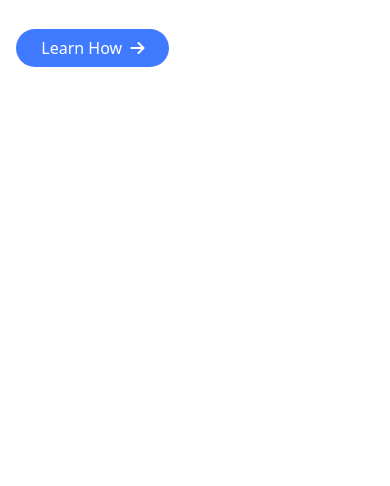
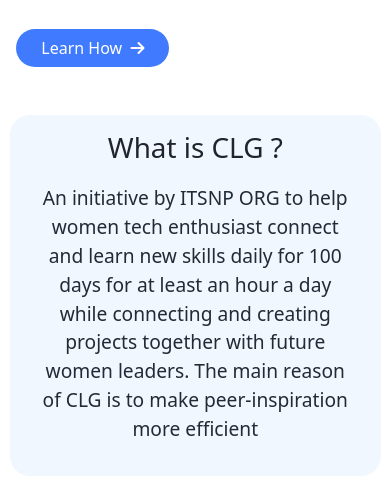
Before and after one commit to UserRounakk/clg-askmitra, a plain HTML site: page index.html in a window 390 px wide. Shown: the part 737-1223 px from the top of the page. Before the commit the page ends 844 px from the top, so only its background shows below. Drawn offline with nearby package versions, Linux system fonts and the light colour scheme.

Commit message:
what is clg portion completed

```diff
--- a/index.html
+++ b/index.html
@@ -351,6 +351,16 @@
         <!-- Left Column End  -->
       </div>
       <!-- Top Row End -->
+
+      <!-- What is CLG -->
+      <div class="container text-center p-sm-5 mt-5 py-3 px-4" id="what-is-clg">
+        <h1>What is CLG ?</h1>
+        <p>
+          An initiative by ITSNP ORG to help women tech enthusiast connect and learn new skills daily for 100 days for at least an
+          hour a day while connecting and creating projects together with future women leaders. The main reason of CLG is to make
+          peer-inspiration more efficient
+        </p>
+      </div>
     </main>
 
     <!-- Scripts -->
--- a/style.scss
+++ b/style.scss
@@ -18,3 +18,30 @@
     top: 20%;
     left: 35%
 }
+
+#what-is-clg{
+    background-color: #F1F7FF;
+    border-radius: 20px;
+    h1{
+        margin: 0 0 20px 0;
+    }
+    p{
+        width:50%;
+        margin-left: 25%;
+        font-size: 1.2rem;
+        color: #212B36;
+    }
+}
+
+// Bootstrap Extra Large Breakpoint
+
+@media screen and (max-width:1200px) {
+    #what-is-clg{
+        margin:10px;
+        max-width: 95vw;
+        p{
+            width:100%;
+            margin-left: 0;
+        }
+    }
+}
```
Also changed, not shown: style.css, 1 other file.
